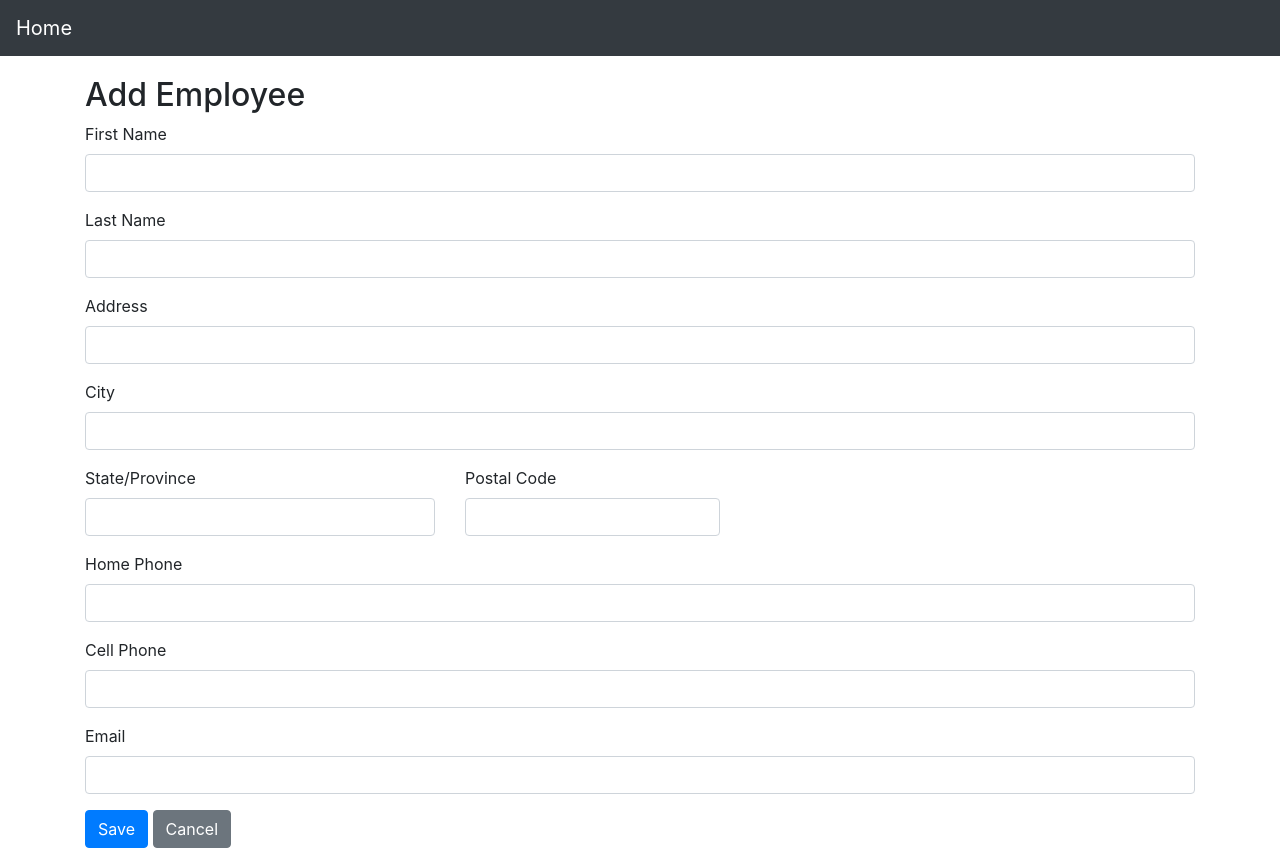
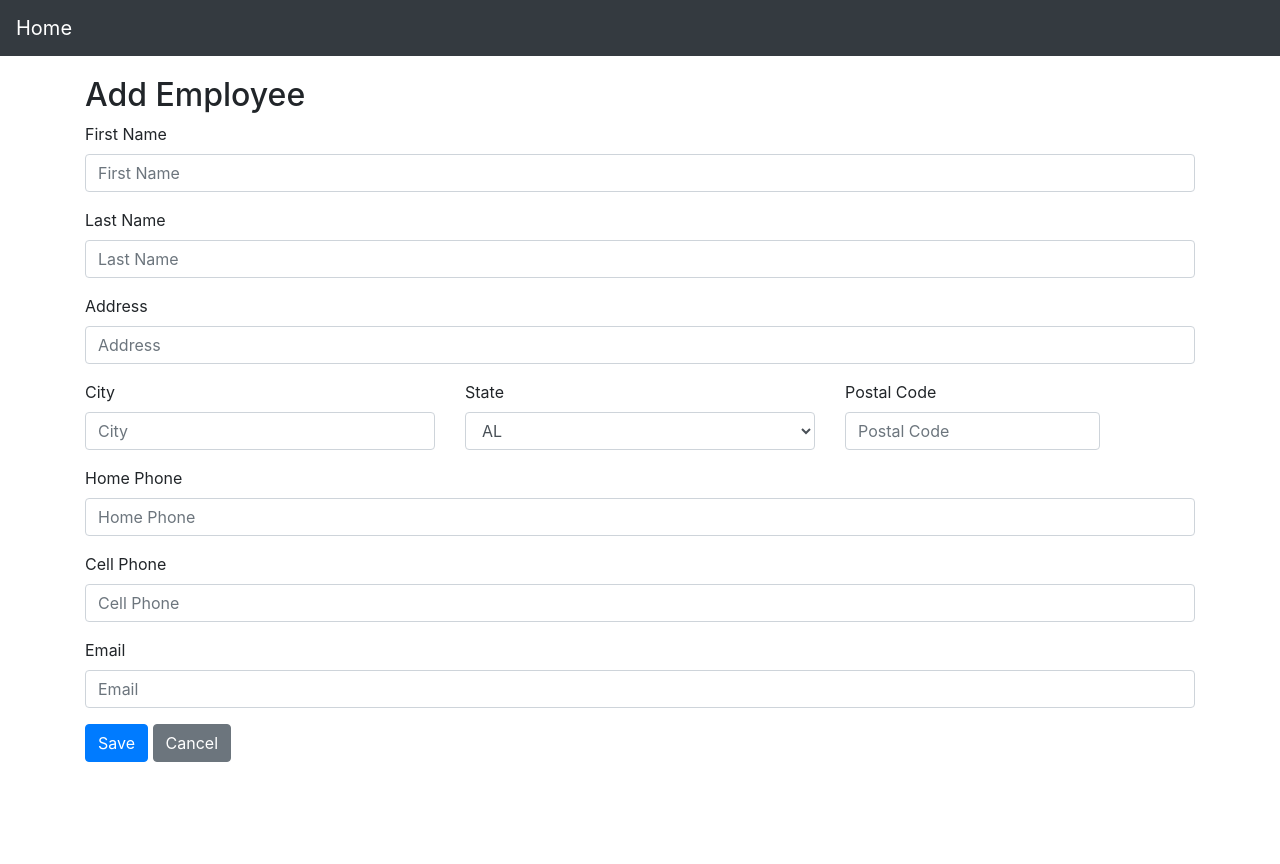
Before and after one commit to jdwills95/react-spring-fe, a React (Create React App) app: page /employees/1 in a window 1280 px wide. After the commit the page ends 800 px from the top, so only its background shows below. Built offline with nearby package versions, Linux system fonts and the light colour scheme; no server answers.

Commit message:
Added Placeholders and State Selector to edit page

```diff
--- a/src/EmployeeEdit.js
+++ b/src/EmployeeEdit.js
@@ -68,49 +68,60 @@ class EmployeeEdit extends Component {
         <Form onSubmit={this.handleSubmit}>
           <FormGroup>
             <Label for="fname">First Name</Label>
-            <Input type="text" name="fname" id="fname" value={item.fname || ''}
+            <Input type="text" name="fname" id="fname" placeholder="First Name" value={item.fname || ''}
                    onChange={this.handleChange} autoComplete="fname"/>
           </FormGroup>
           <FormGroup>
             <Label for="lname">Last Name</Label>
-            <Input type="text" name="lname" id="lname" value={item.lname || ''}
+            <Input type="text" name="lname" id="lname" placeholder="Last Name" value={item.lname || ''}
                    onChange={this.handleChange} autoComplete="lname"/>
           </FormGroup>
           <FormGroup>
             <Label for="address">Address</Label>
-            <Input type="text" name="address" id="address" value={item.address || ''}
-                   onChange={this.handleChange} autoComplete="address-level1"/>
-          </FormGroup>
-          <FormGroup>
-            <Label for="city">City</Label>
-            <Input type="text" name="city" id="city" value={item.city || ''}
+            <Input type="text" name="address" id="address" placeholder="Address" value={item.address || ''}
                    onChange={this.handleChange} autoComplete="address-level1"/>
           </FormGroup>
           <div className="row">
             <FormGroup className="col-md-4 mb-3">
-              <Label for="stateOrProvince">State/Province</Label>
-              <Input type="text" name="stateOrProvince" id="stateOrProvince" value={item.stateOrProvince || ''}
-                     onChange={this.handleChange} autoComplete="address-level1"/>
+              <Label for="city">City</Label>
+              <Input type="text" name="city" id="city" placeholder="City" value={item.city || ''}
+                   onChange={this.handleChange} autoComplete="address-level1"/>
+            </FormGroup>
+            <FormGroup className="col-md-4 mb-3">
+              <Label for="stateOrProvince">State</Label>
+              <Input type="select" name="stateOrProvince" id="stateOrProvince" placeholder="State" value={item.stateOrProvince || ''}
+                     onChange={this.handleChange} autoComplete="address-level1">
+                <option>AL</option><option>AK</option><option>AZ</option><option>AR</option><option>CA</option>
+                <option>CO</option><option>CT</option><option>DE</option><option>FL</option><option>GA</option>
+                <option>HI</option><option>ID</option><option>IL</option><option>IN</option><option>IA</option>
+                <option>KS</option><option>KY</option><option>LA</option><option>ME</option><option>MD</option>
+                <option>MA</option><option>MI</option><option>MN</option><option>MS</option><option>MO</option>
+                <option>MT</option><option>NE</option><option>NV</option><option>NH</option><option>NJ</option>
+                <option>NM</option><option>NY</option><option>NC</option><option>ND</option><option>OH</option>
+                <option>OK</option><option>OR</option><option>PA</option><option>RI</option><option>SC</option>
+                <option>SD</option><option>TN</option><option>TX</option><option>UT</option><option>VT</option>
+                <option>VA</option><option>WA</option><option>WV</option><option>WI</option><option>WY</option>
+              </Input>
             </FormGroup>
             <FormGroup className="col-md-3 mb-3">
               <Label for="country">Postal Code</Label>
-              <Input type="text" name="postalCode" id="postalCode" value={item.postalCode || ''}
+              <Input type="text" name="postalCode" id="postalCode" placeholder="Postal Code" value={item.postalCode || ''}
                      onChange={this.handleChange} autoComplete="address-level1"/>
             </FormGroup>
           </div>
           <FormGroup>
             <Label for="homePhone">Home Phone</Label>
-            <Input type="text" name="homePhone" id="homePhone" value={item.homePhone || ''}
+            <Input type="text" name="homePhone" id="homePhone" placeholder="Home Phone" value={item.homePhone || ''}
                    onChange={this.handleChange} autoComplete="homePhone"/>
           </FormGroup>
           <FormGroup>
             <Label for="cellPhone">Cell Phone</Label>
-            <Input type="text" name="cellPhone" id="cellPhone" value={item.cellPhone || ''}
+            <Input type="text" name="cellPhone" id="cellPhone" placeholder="Cell Phone" value={item.cellPhone || ''}
                    onChange={this.handleChange} autoComplete="cellPhone"/>
           </FormGroup>
           <FormGroup>
             <Label for="email">Email</Label>
-            <Input type="text" name="email" id="email" value={item.email || ''}
+            <Input type="text" name="email" id="email" placeholder="Email" value={item.email || ''}
                    onChange={this.handleChange} autoComplete="email"/>
           </FormGroup>
           <FormGroup>
```
